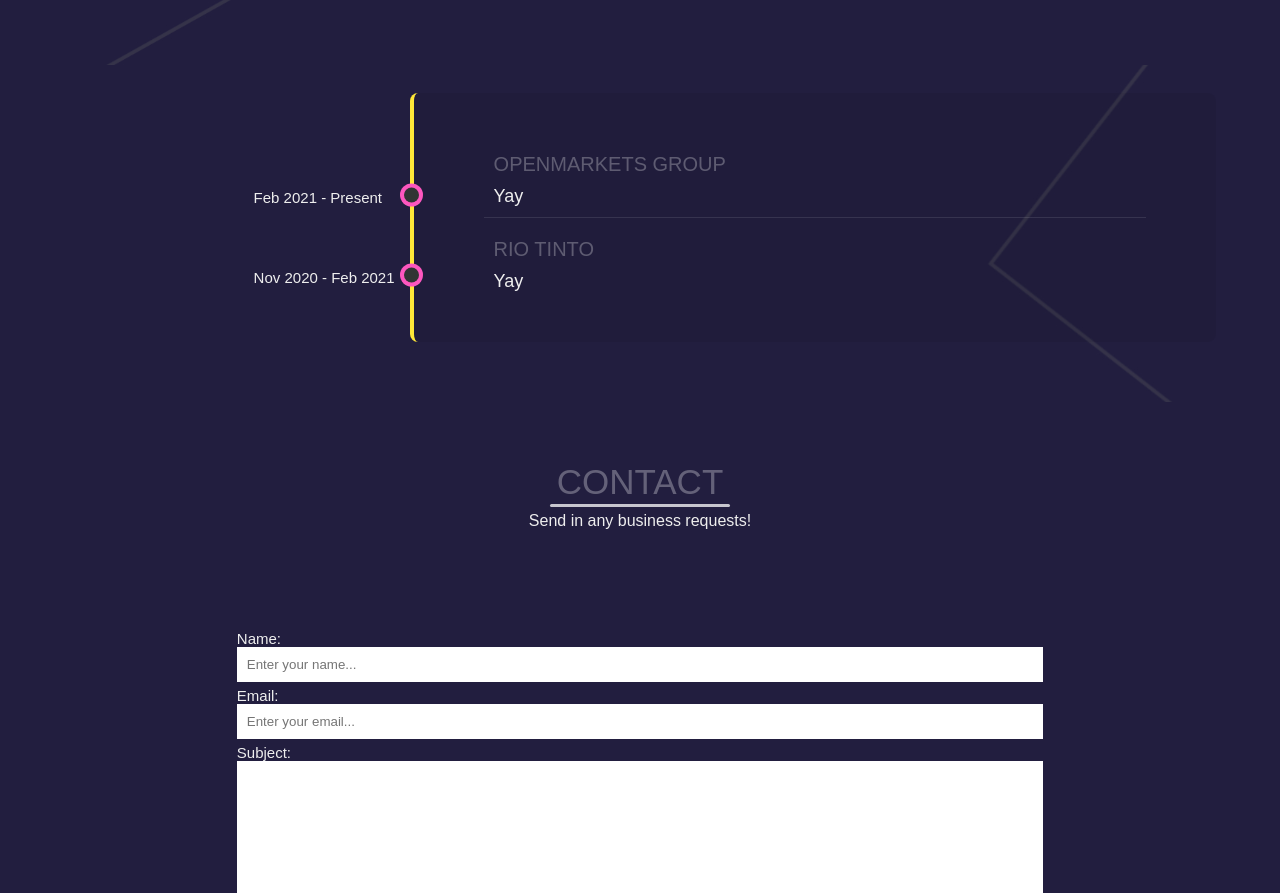
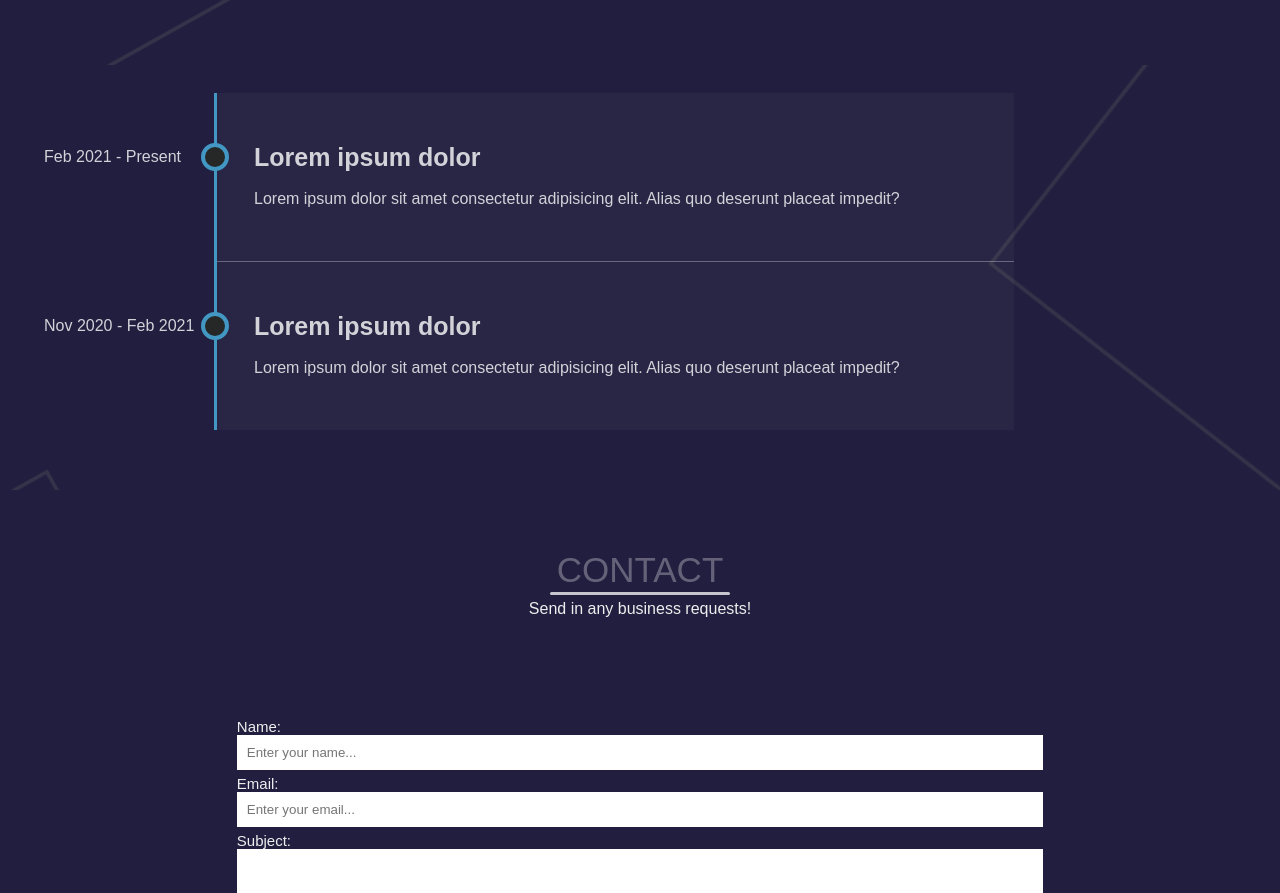
Before and after one commit to phillip-le/Portfolio-Website, a plain HTML site: page index.html in a window 1280 px wide. Shown: the part 3935-4828 px from the top of the page. Drawn offline with nearby package versions, Linux system fonts and the light colour scheme.

Commit message:
Fixed timeline date sizing

```diff
--- a/index.html
+++ b/index.html
@@ -178,20 +178,14 @@
                     <h6>Past and current jobs</h6>
                 </div>
                 <div class="timeline" data-aos="fade-down" data-aos-delay="300">
-                    <ul>
-                        <li class="date" data-date="Feb 2021 - Present">
-                            <h1>OpenMarkets Group</h1>
-                            <p>
-                                Yay
-                            </p>
-                        </li>
-                        <li class="date" data-date="Nov 2020 - Feb 2021">
-                            <h1>Rio Tinto</h1>
-                            <p>
-                                Yay
-                            </p>
-                        </li>
-                    </ul>
+                    <div class="item" data-time="Feb 2021 - Present">
+                        <h3>Lorem ipsum dolor</h3>
+                        <p>Lorem ipsum dolor sit amet consectetur adipisicing elit. Alias quo deserunt placeat impedit?</p>
+                    </div>
+                    <div class="item" data-time="Nov 2020 - Feb 2021">
+                        <h3>Lorem ipsum dolor</h3>
+                        <p>Lorem ipsum dolor sit amet consectetur adipisicing elit. Alias quo deserunt placeat impedit?</p>
+                    </div>
                 </div>
             </div>
         </section>
--- a/main.css
+++ b/main.css
@@ -370,64 +370,76 @@
     color: #2f67cd;
 }
 
-.timeline ul {
-    border-left: 4px solid #ffe838;
-    border-radius: .8rem;
-    background-color: rgba(0,0,0,0.05);
-    margin: 0 0 0 auto;
-    position: relative;
-    padding: 5rem;
-    list-style: none;
-    text-align: left;
-    width: 70%;
-}
+/* Timeline START */
 
-.timeline h1{
-    font-size: 2rem;
-    text-transform: uppercase;
-    font-weight: 300;
-    margin-bottom: 1rem;
-    opacity: 0.3;
-}
-
-.timeline .date {
-    border-bottom: 1px solid rgba(255,255,255,0.1);
-    margin-bottom: 1rem;
-    padding: 1rem;
+.timeline {
+    display: block;
+    width: 100%;
+    padding-left: 150px;
+    -webkit-box-sizing: border-box;
+            box-sizing: border-box;
     position: relative;
 }
 
-.timeline .date:last-of-type {
-    padding-bottom: 0;
-    margin-bottom: 0;
-    border: none;
+.timeline:before {
+    content: "";
+    width: 3px;
+    height: 100%;
+    background-color: #4298C3;
+    position: absolute;
+    left: 150px;
+    top: 0;
+    z-index: 1;
 }
 
-.timeline .date::before,
-.timeline .date::after {
-    position: absolute;
-    display: block;
-    top: 50%;
-    transform: translateY(50%);
+.timeline .item {
+    background-color: rgba(255, 255, 255, 0.03);
+    color: rgba(255, 255, 255, 0.8);
+    padding: 50px 40px;
+    -webkit-box-sizing: border-box;
+            box-sizing: border-box;
+    position: relative;
+    max-width: 800px;
 }
 
-.timeline .date::before {
-    content: attr(data-date);
-    left: -23rem;
-    text-align: right;
-    min-width: 12rem;
-    font-size: 1.5rem;
+.timeline .item + .item {
+    border-top: 1px solid rgba(255, 255, 255, 0.3);
 }
 
-.timeline .date::after {
-    content: '';
-    box-shadow: 0 0 0 4px #fd57bf;
+.timeline .item:before {
+    content: attr(data-time);
+    position: absolute;
+    left: -17rem;
+    top: 55px;
+    text-align: left;
+    display: block;
+    font-size: 1.6rem;
+}
+
+.timeline .item:after {
+    content: "";
+    width: 20px;
+    height: 20px;
+    border: 4px solid #4298C3;
+    position: absolute;
+    left: -13px;
+    top: 50px;
     border-radius: 100%;
-    left: -8rem;
-    height: 1.5rem;
-    width: 1.5rem;
-    background-color: #313534;
+    background-color: #252827;
+    z-index: 2;
 }
+
+.timeline .item h3 {
+    font-size: 25px;
+    margin-bottom: 15px;
+}
+
+.timeline .item p {
+    font-size: 16px;
+    line-height: 1.5;
+}
+
+/* Timeline END */
 
 .contact {
     background-color: #221e3f;
@@ -562,12 +574,11 @@
         font-size: 4rem;
     }
 
-    .timeline ul {
-        margin: 0 0 0 auto;
-    }
-
-    .timeline .date::before {
-        left: -20rem;
+    .timeline .item:before {
+        left: -15rem;
+        width: 130px;
+        font-size: 2.5rem;
+        top: 20%;
     }
 
     .timeline .date::after {
@@ -577,7 +588,6 @@
 
 @media screen and (max-width: 600px) {
     .menu-toggler {
-        /* top: 2rem; */
         right: 2rem;
     }
 
@@ -615,12 +625,20 @@
         order: 2;
     }
 
-    .timeline p {
-        font-size: 1.6rem;
+    .timeline {
+        padding-left: 110px;
     }
 
-    .timeline .date::before {
-        font-size: 1.3rem;
+    .timeline:before {
+        left: 110px;
+    }
+
+    .timeline .item:before {
+        /* content: attr(data-time); */
+        /* position: absolute; */
+        left: -115px;
+        width: 100px;
+        font-size: 2rem;
     }
 
     form {
```
